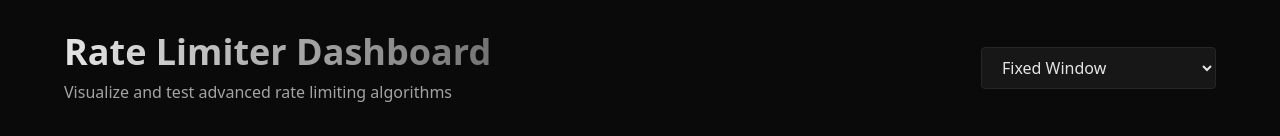
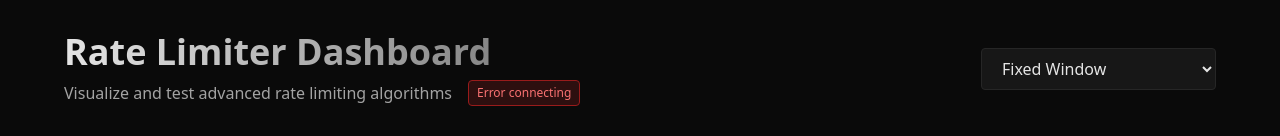
Before and after one commit to SanketBaviskar/rate-limiter, a React app in the folder frontend/: page / in a window 1280 px wide. Shown: the top 136 px of the page. Built offline with nearby package versions, Linux system fonts and the light colour scheme; no server answers; the HTML template or start-up script is replaced by a standard one.

Commit message:
redis health

```diff
--- a/frontend/src/components/Dashboard.jsx
+++ b/frontend/src/components/Dashboard.jsx
@@ -23,6 +23,7 @@ const Dashboard = () => {
 	});
 	const [currentAlgo, setCurrentAlgo] = useState("fixed_window");
 	const [logs, setLogs] = useState([]);
+	const [redisStatus, setRedisStatus] = useState("Checking...");
 
 	const fetchMetrics = async () => {
 		try {
@@ -33,9 +34,22 @@ const Dashboard = () => {
 		}
 	};
 
+	const fetchHealth = async () => {
+		try {
+			const res = await axios.get(`${API_URL}/api/health`);
+			const isFake = res.data.redis.is_fakeredis;
+			setRedisStatus(
+				isFake ? "FakeRedis (Local)" : "Real Redis (Shared)"
+			);
+		} catch (err) {
+			setRedisStatus("Error connecting");
+		}
+	};
+
 	useEffect(() => {
 		console.log("Dashboard using API_URL:", API_URL);
 		fetchMetrics();
+		fetchHealth();
 		// Removed interval polling
 	}, []);
 
@@ -72,9 +86,23 @@ const Dashboard = () => {
 						<h1 className="text-4xl font-bold bg-clip-text text-transparent bg-gradient-to-r from-neutral-200 to-neutral-500">
 							Rate Limiter Dashboard
 						</h1>
-						<p className="text-neutral-400 mt-2">
-							Visualize and test advanced rate limiting algorithms
-						</p>
+						<div className="flex gap-4 items-center mt-2">
+							<p className="text-neutral-400">
+								Visualize and test advanced rate limiting
+								algorithms
+							</p>
+							<span
+								className={`text-xs px-2 py-1 rounded border ${
+									redisStatus.includes("Real")
+										? "bg-green-900/30 border-green-800 text-green-400"
+										: redisStatus.includes("Fake")
+										? "bg-yellow-900/30 border-yellow-800 text-yellow-400"
+										: "bg-red-900/30 border-red-800 text-red-400"
+								}`}
+							>
+								{redisStatus}
+							</span>
+						</div>
 					</div>
 					<AlgoSelector
 						currentAlgo={currentAlgo}
```
Also changed, not shown: 1 other file (tests, documents, lock files or other folders).
